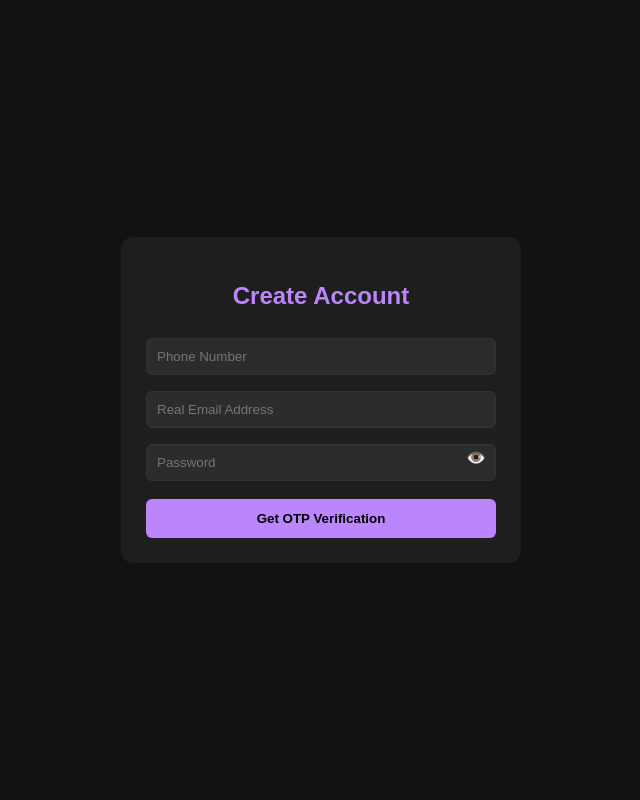
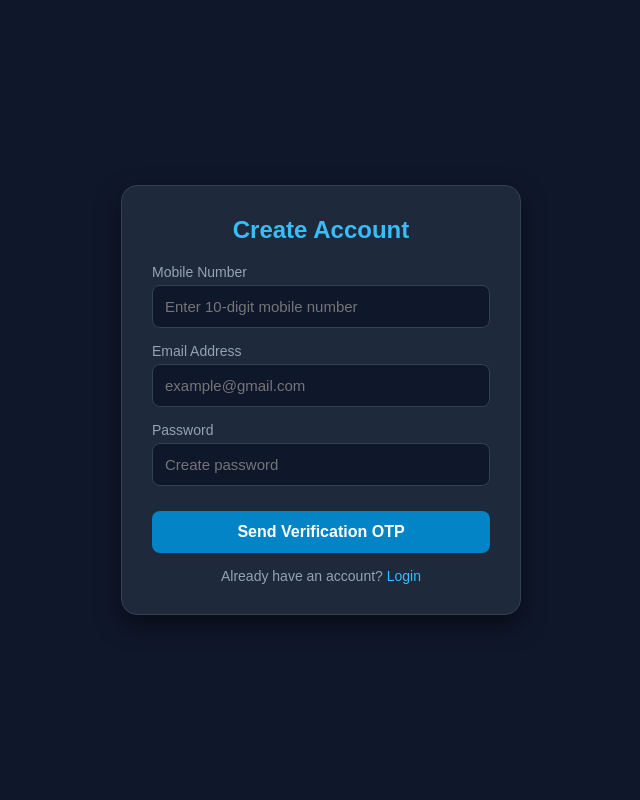
Before and after one commit to alzix-703/sandepani-bagaha, a Flask app: page /signup in a window 1280 px wide. Shown: the whole page, without its empty margins (319-959 px from the left). Run offline with Flask 3, Linux system fonts and the light colour scheme.

```diff
--- a/templates/signup.html
+++ b/templates/signup.html
@@ -3,41 +3,51 @@
 <head>
     <meta charset="UTF-8">
     <meta name="viewport" content="width=device-width, initial-scale=1.0">
-    <title>Sign Up - Sandepani Portal</title>
+    <title>Sign Up - Sandepani School</title>
     <style>
-        body { font-family: Arial, sans-serif; background: #121212; color: #fff; display: flex; justify-content: center; align-items: center; min-height: 100vh; margin: 0; }
-        .card { background: #1e1e1e; padding: 25px; border-radius: 12px; width: 100%; max-width: 350px; }
-        h2 { text-align: center; color: #bb86fc; }
-        input { width: 100%; padding: 10px; margin: 8px 0; border-radius: 6px; border: 1px solid #333; background: #2c2c2c; color: #fff; box-sizing: border-box; }
-        .pass-box { position: relative; }
-        .eye-btn { position: absolute; right: 10px; top: 12px; cursor: pointer; }
-        button { width: 100%; padding: 12px; background: #bb86fc; color: #000; font-weight: bold; border: none; border-radius: 6px; cursor: pointer; margin-top: 10px; }
-        .flash { color: #ff5252; text-align: center; font-size: 14px; }
+        * { box-sizing: border-box; margin: 0; padding: 0; font-family: 'Poppins', sans-serif; }
+        body { background: #0f172a; color: #fff; display: flex; justify-content: center; align-items: center; min-height: 100vh; padding: 20px; }
+        .card { background: #1e293b; padding: 30px; border-radius: 16px; width: 100%; max-width: 400px; box-shadow: 0 10px 25px rgba(0,0,0,0.5); border: 1px solid #334155; }
+        h2 { text-align: center; margin-bottom: 20px; color: #38bdf8; }
+        .form-group { margin-bottom: 15px; }
+        label { display: block; margin-bottom: 5px; font-size: 14px; color: #94a3b8; }
+        input { width: 100%; padding: 12px; border-radius: 8px; border: 1px solid #334155; background: #0f172a; color: #fff; font-size: 15px; outline: none; }
+        input:focus { border-color: #38bdf8; }
+        .btn { width: 100%; padding: 12px; border: none; border-radius: 8px; background: #0284c7; color: #fff; font-size: 16px; font-weight: bold; cursor: pointer; margin-top: 10px; transition: 0.3s; }
+        .btn:hover { background: #0369a1; }
+        .flash { color: #ef4444; font-size: 14px; text-align: center; margin-bottom: 15px; }
+        .login-link { text-align: center; margin-top: 15px; font-size: 14px; color: #94a3b8; }
+        .login-link a { color: #38bdf8; text-decoration: none; }
     </style>
 </head>
 <body>
     <div class="card">
         <h2>Create Account</h2>
         {% with messages = get_flashed_messages() %}
-            {% if messages %}
-                {% for msg in messages %}<div class="flash">{{ msg }}</div>{% endfor %}
-            {% endif %}
+          {% if messages %}
+            {% for message in messages %}
+              <div class="flash">{{ message }}</div>
+            {% endfor %}
+          {% endif %}
         {% endwith %}
         <form action="/signup" method="POST">
-            <input type="tel" name="phone" placeholder="Phone Number" required>
-            <input type="email" name="email" placeholder="Real Email Address" required>
-            <div class="pass-box">
-                <input type="password" name="password" id="signPass" placeholder="Password" required>
-                <span class="eye-btn" onclick="togglePass('signPass')">👁️</span>
+            <div class="form-group">
+                <label>Mobile Number</label>
+                <input type="tel" name="phone" placeholder="Enter 10-digit mobile number" required pattern="[0-9]{10}">
             </div>
-            <button type="submit">Get OTP Verification</button>
+            <div class="form-group">
+                <label>Email Address</label>
+                <input type="email" name="email" placeholder="example@gmail.com" required>
+            </div>
+            <div class="form-group">
+                <label>Password</label>
+                <input type="password" name="password" placeholder="Create password" required>
+            </div>
+            <button type="submit" class="btn">Send Verification OTP</button>
         </form>
+        <div class="login-link">
+            Already have an account? <a href="/login">Login</a>
+        </div>
     </div>
-    <script>
-        function togglePass(id) {
-            let el = document.getElementById(id);
-            el.type = el.type === "password" ? "text" : "password";
-        }
-    </script>
 </body>
 </html>
```
